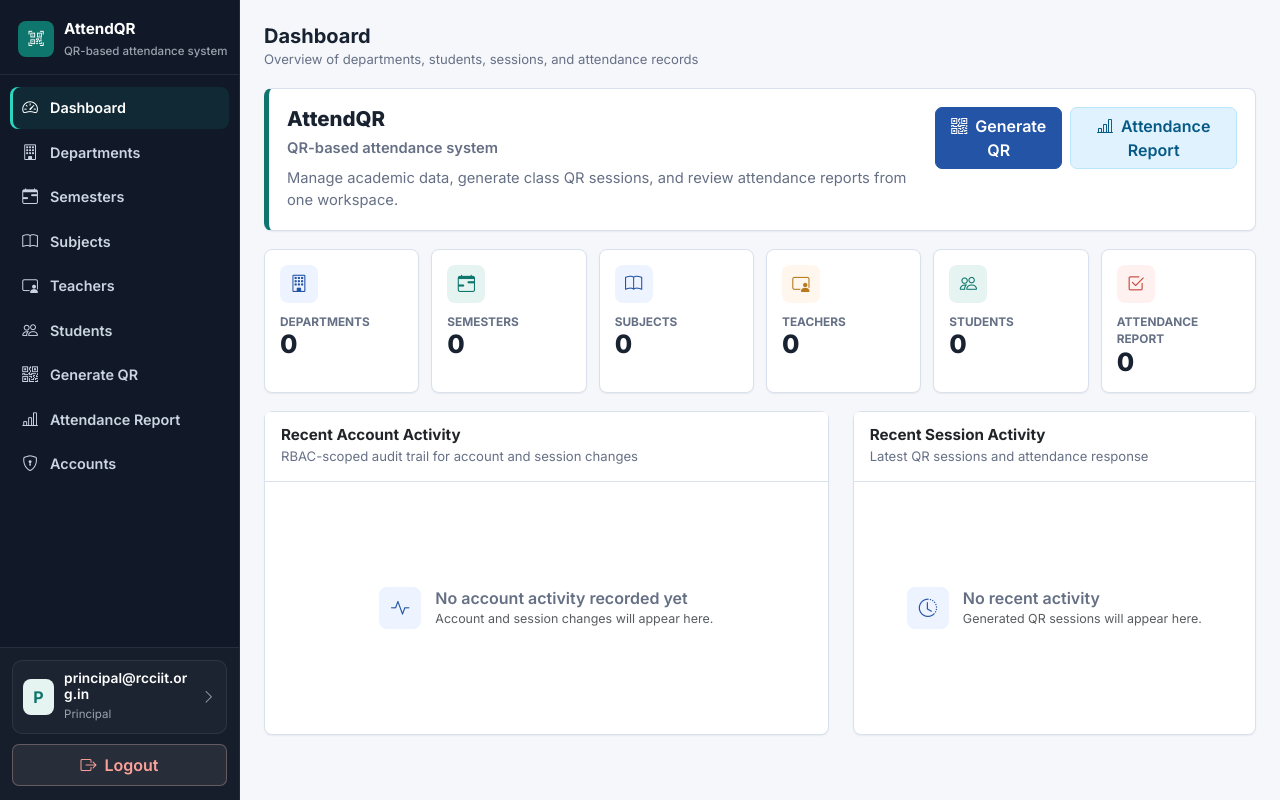
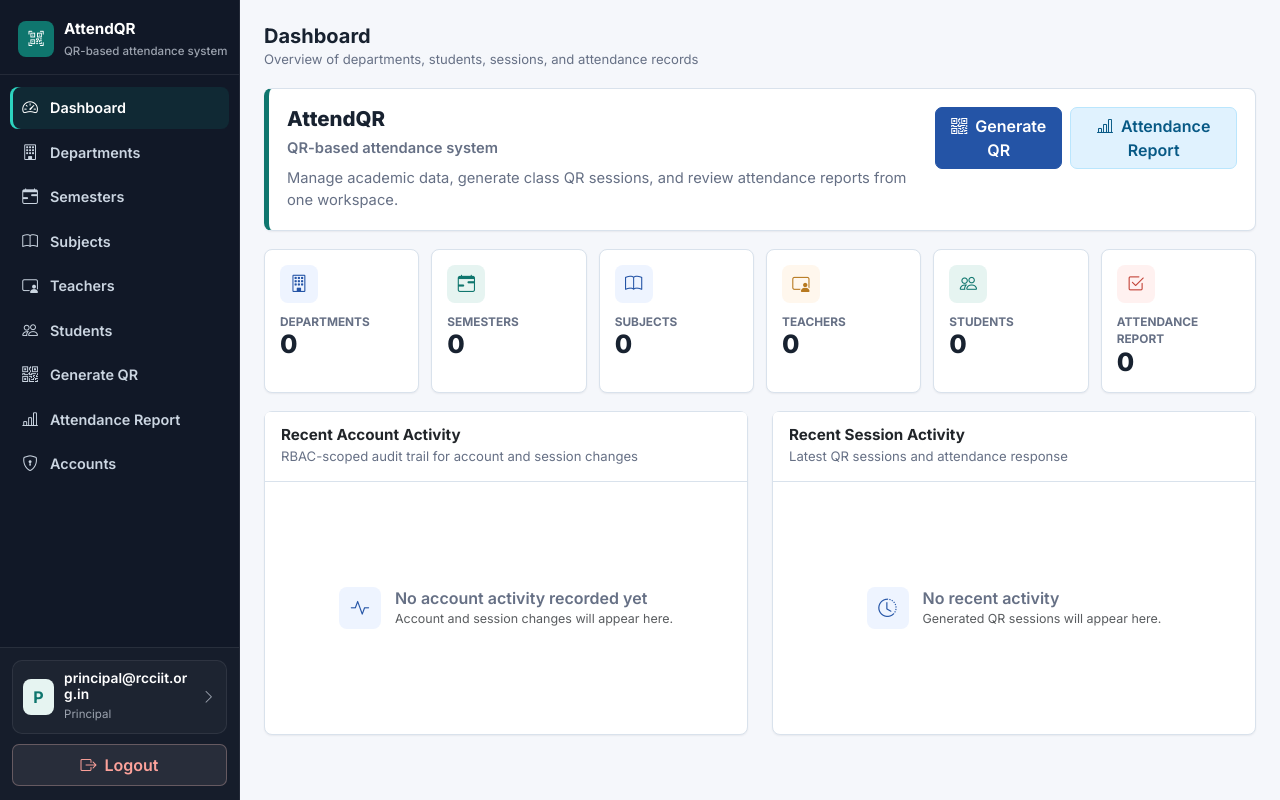
Before and after one commit to Krishnendu-9/AttendQR, a Flask app: page / in a window 1280 px wide. Run offline with Flask 3, Linux system fonts and the light colour scheme; a user stored in the database is signed in; data comes from the database, SQL or seed files in the repository; data that the repository does not hold is empty.

Commit message:
equal the Recent Session Activity and Recent Account Activity card size

```diff
--- a/static/app.css
+++ b/static/app.css
@@ -524,7 +524,7 @@ a {
 
 .dashboard-activity-grid {
   display: grid;
-  grid-template-columns: 7fr 5fr;
+  grid-template-columns: 1fr 1fr;
   gap: 1.5rem;
 }
 
```
